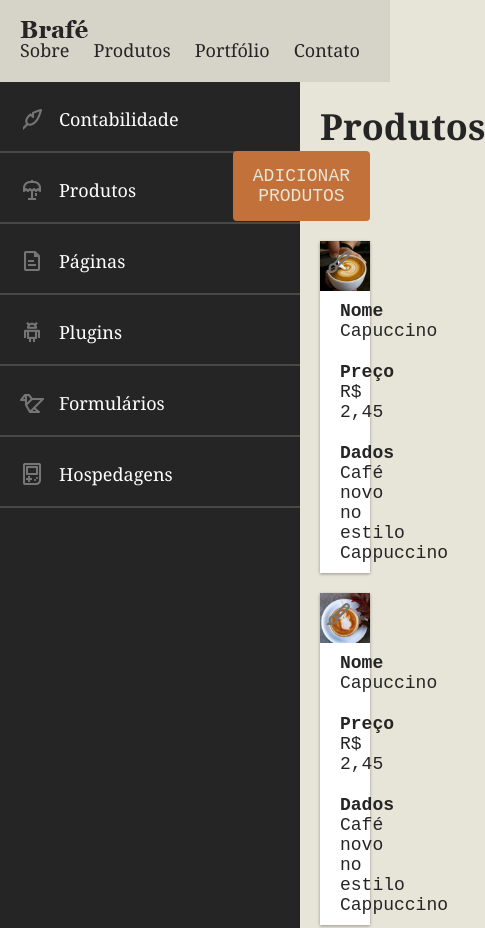
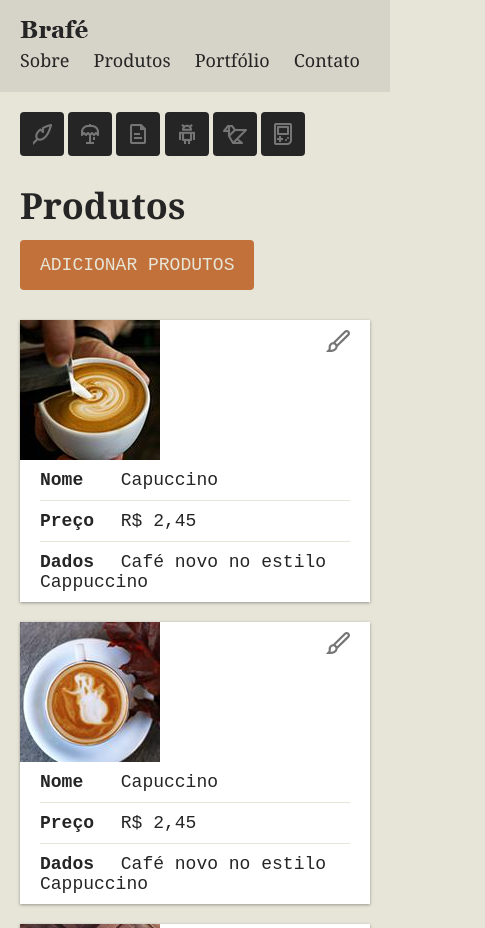
Before and after one commit to luizgustavoabreu/brafe-3, a plain HTML site: page puro/index.html in a window 390 px wide. Shown: the top 928 px of the page, 485 px wide, since content can reach past the window. Drawn offline with Linux system fonts and the light colour scheme.

Commit message:
Added responsive

```diff
--- a/puro/css/style.css
+++ b/puro/css/style.css
@@ -67,10 +67,26 @@ a {
   padding-left: 0;
 }
 
+@media (max-width: 739px) {
+  .header-logo {
+    float: none;
+  }
+  .header-menu ul {
+    float: none;
+    margin-top: 10px;
+  }
+}
+
 /* MAIN */
 
 .main-container {
   display: flex;
+}
+
+@media (max-width: 739px) {
+  .main-container {
+    flex-direction: column;
+  }
 }
 
 /* SIDE NAV */
@@ -121,6 +137,41 @@ a {
 
 .nav-hospedagens::before {
   background-position: 0 calc(-24px * 5);
+}
+
+@media (min-width: 740px) and (max-width: 980px) {
+  .side-nav {
+    width: 200px;
+  }
+}
+
+@media (max-width: 739px) {
+  .side-nav {
+    margin: 20px 0 0 20px;
+    background: none;
+    width: auto;
+  }
+
+  .side-nav li {
+    display: inline-block;
+  }
+
+  .side-nav li a::before {
+    display: block;
+    margin: 0;
+    top: 0;
+  }
+
+  .side-nav li a {
+    width: 44px;
+    height: 44px;
+    overflow: hidden;
+    padding: 10px;
+    border: none;
+    color: #252525;
+    background: #252525;
+    border-radius: 4px;
+  }
 }
 
 /* PRODUTOS */
@@ -214,6 +265,35 @@ a {
   display: inline-block;
 }
 
+@media (min-width: 740px) and (max-width: 980px) {
+  .produtos {
+    width: calc(100% - 200px);
+  }
+}
+
+@media (max-width: 739px) {
+  .produtos {
+    width: 100%;
+  }
+  .produtos h1 {
+    float: none;
+  }
+  .adicionar-produtos {
+    float: none;
+    display: inline-block;
+    margin: 10px 0;
+  }
+  .produtos-item img {
+    float: none;
+  }
+  .produtos-item ul {
+    float: none;
+    width: 100%;
+  }
+}
+
+/* FOOTER */
+
 .footer {
   background: #d6d3c8;
   text-align: center;
```
Also changed, not shown: 1 other file.
